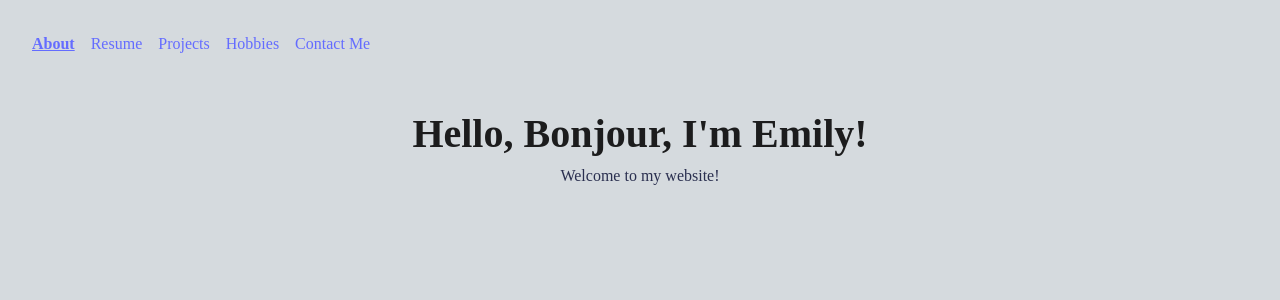
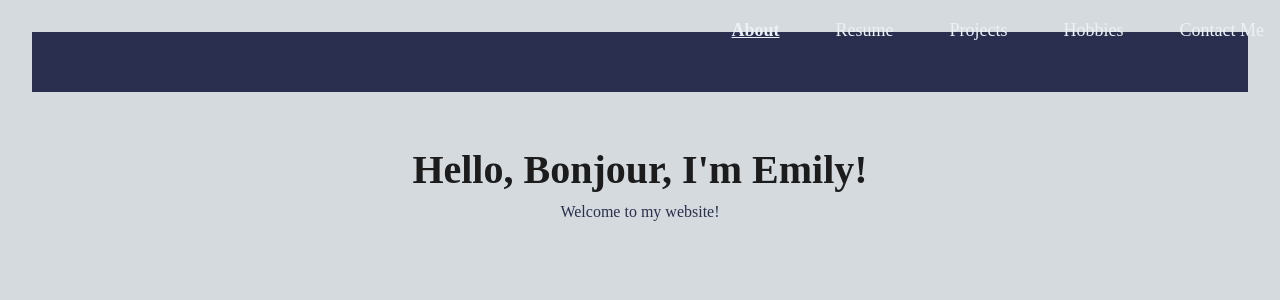
Before and after one commit to Emilyho11/personal-website, a React (Vite) app in the folder frontend/: page / in a window 1280 px wide. Shown: the top 300 px of the page. Built offline with nearby package versions, Linux system fonts and the light colour scheme.

Commit message:
Fixing Navbar

```diff
--- a/frontend/src/components/Navbar.jsx
+++ b/frontend/src/components/Navbar.jsx
@@ -10,9 +10,10 @@ const Navbar = () => {
     { to: '/contact', text: 'Contact Me' }
   ];
   return (
-		<div className="mr-4 flex gap-4">
+		<div className="header w-full h-[60px] bg-dark_blue">
+			<div className="m-4 flex absolute top-0 right-0 gap-14 text-lg">
 				{myLinks.map((link, index) => (
-				<NavLink key={index} to={link.to} style={{ color: 'dark_blue' }}className={({ isActive }) =>
+					<NavLink key={index} to={link.to} style={{ color: '#EBF1F5' }}className={({ isActive }) =>
 					[
 						!isActive ? "active" : "font-bold underline",
 					].join(" ")
@@ -22,6 +23,7 @@ const Navbar = () => {
 
 				))}
 			</div>
+		</div>
 	);
 }
 
```
Lines whose indentation alone changed are shown as unchanged.
